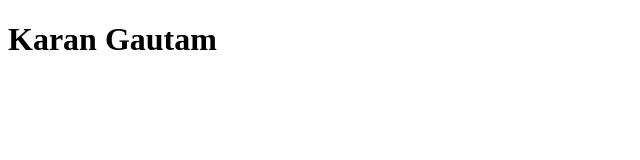
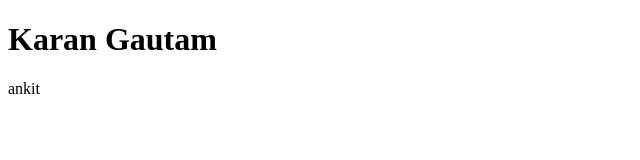
Before and after one commit to KaranGautam0/portfolio, a plain HTML site: page index.html in a window 1280 px wide. Shown: the full height of the page, 0-640 px from the left. Drawn offline with Linux system fonts and the light colour scheme.

Commit message:
add ankit

```diff
--- a/index.html
+++ b/index.html
@@ -7,5 +7,6 @@
 </head>
 <body>
     <h1>Karan Gautam</h1>
+    <p>ankit</p>
 </body>
 </html>
```
